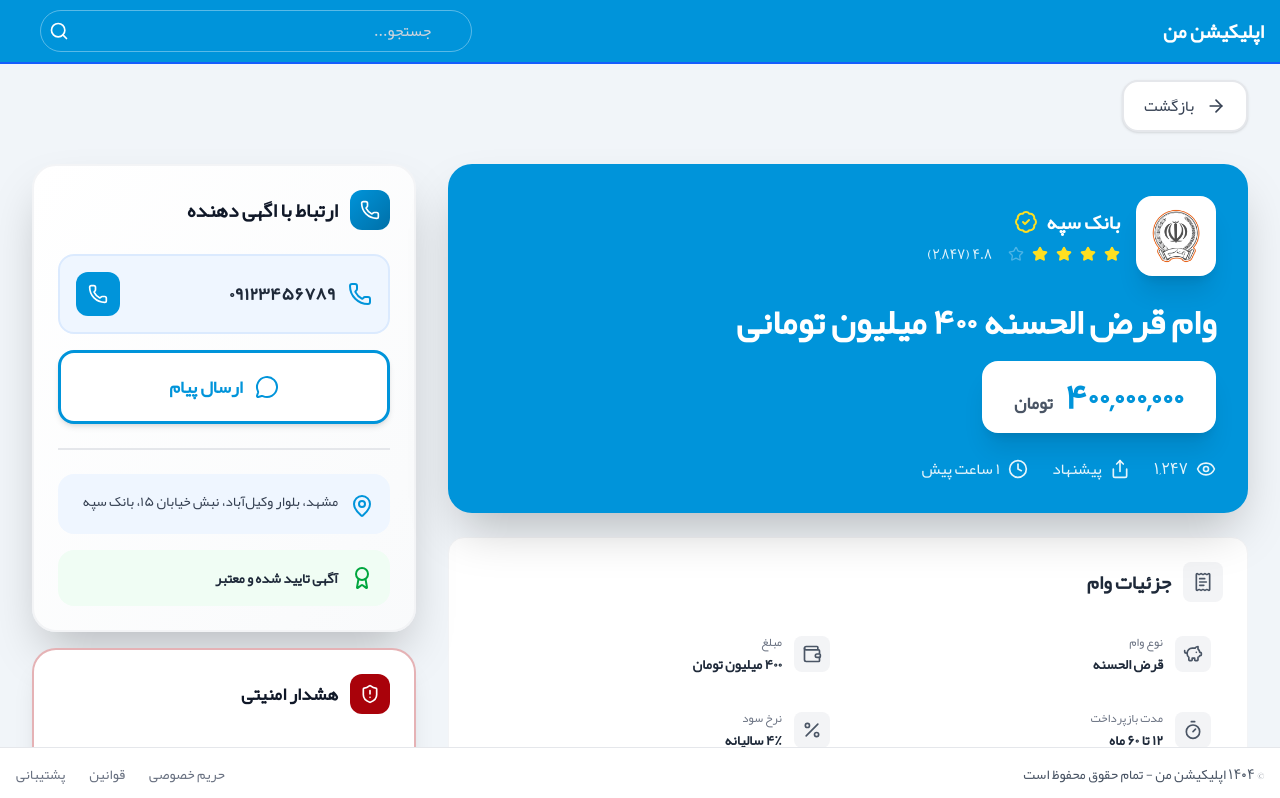
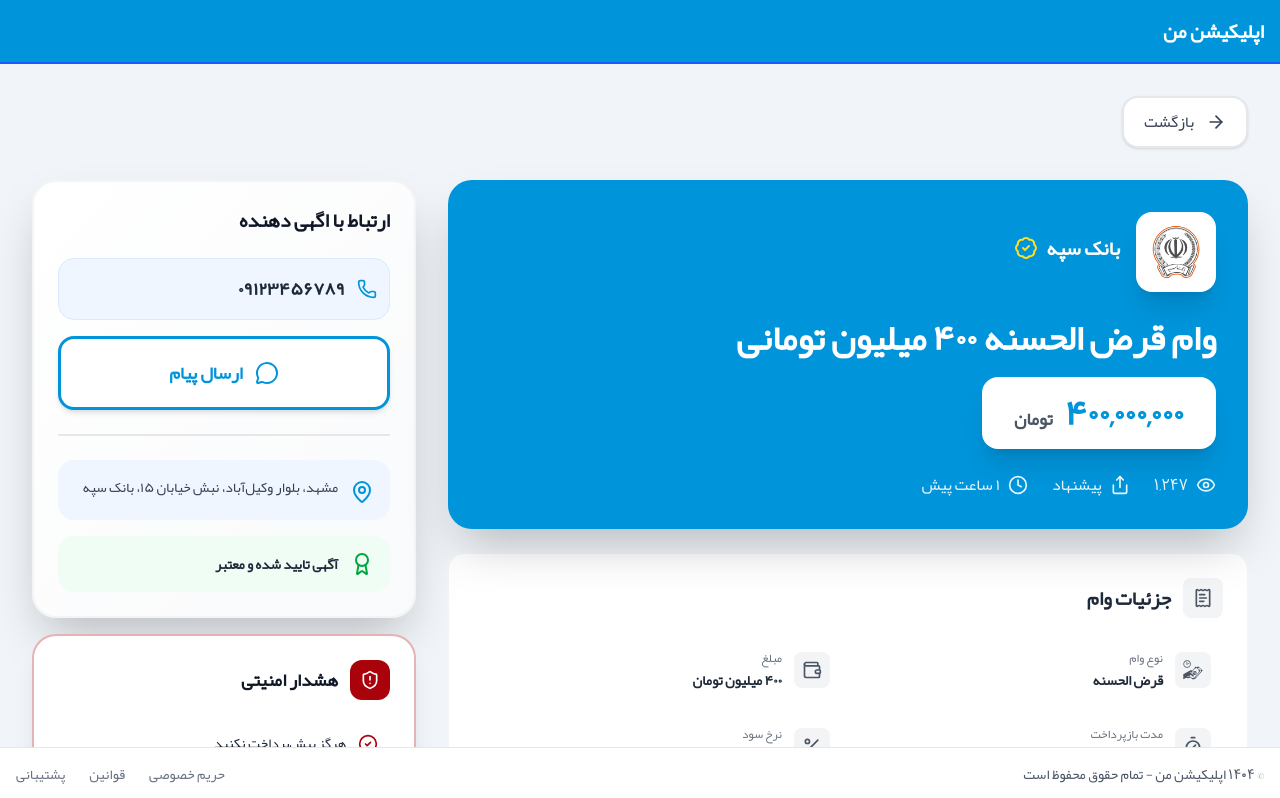
Before and after one commit to Yuozarseiph/pwa-bank, a Next.js app: page /ads/1 in a window 1280 px wide. Shown: the top 798 px of the page. Built offline with nearby package versions, Linux system fonts and the light colour scheme.

Commit message:
fixed bugs and updated sections

```diff
--- a/src/app/page.jsx
+++ b/src/app/page.jsx
@@ -15,21 +15,21 @@
     id: 1,
     lable: "وام مسکن",
     img: (
-      <HouseIcon className="h-15 w-15 p-1 bg-[#f1f5f9] rounded-xl text-[#0094da]" />
+      <HouseIcon className="h-20 w-20 p-1 bg-[#f1f5f9] rounded-xl text-[#0094da]" />
     ),
   },
   {
     id: 2,
     lable: "وام کسب و کار",
     img: (
-      <HandCoinsIcon className="h-15 w-15 p-1 bg-[#f1f5f9] rounded-xl text-[#0094da]" />
+      <HandCoinsIcon className="h-20 w-20 p-1 bg-[#f1f5f9] rounded-xl text-[#0094da]" />
     ),
   },
   {
     id: 3,
     lable: "وام خودرو",
     img: (
-      <CarIcon className="h-15 w-15 p-1 bg-[#f1f5f9] rounded-xl text-[#0094da]" />
+      <CarIcon className="h-20 w-20 p-1 bg-[#f1f5f9] rounded-xl text-[#0094da]" />
     ),
   },
   {
@@ -38,7 +38,7 @@
     img: (
       <img
         src="/icons/married.svg"
-        className="h-15 w-15 p-1 bg-[#f1f5f9] rounded-xl text-[#0094da]"
+        className="h-20 w-20 p-1 bg-[#f1f5f9] rounded-xl text-[#0094da]"
       />
     ),
   },
@@ -46,7 +46,7 @@
     id: 5,
     lable: "وام سفر",
     img: (
-      <PlaneIcon className="h-15 w-15 p-1 bg-[#f1f5f9] rounded-xl text-[#0094da]" />
+      <PlaneIcon className="h-20 w-20 bg-[#f1f5f9] rounded-xl text-[#0094da]" />
     ),
   },
 ];
@@ -65,26 +65,30 @@
     return <Loading />;
   }
   return (
-    <div className="flex min-h-dvh flex-col relative bg-[#f1f5f9] overflow-x-hidden">
+    <div className="flex min-h-dvh flex-col relative bg-[#f1f5f9] overflow-x-hidden lg:pt-20">
       <Navbar />
       <Header />
-      <div className="flex justify-center items-start flex-row-reverse p-2 lg:gap-6 lg:p-5">
+      <div className="flex relative justify-center items-start flex-row-reverse  p-2 lg:gap-6 lg:p-5">
         <div className="w-full md:w-[80%] max-w-[1080px] bg-white rounded-xl p-5 mb-22">
-          <div className=" lg:overflow-y-auto h-fit lg:max-h-[calc(100dvh-230px)] overscroll-contain touch-pan-y p-2">
+          <div className="  h-fit  overscroll-contain touch-pan-y p-2">
             <BankList />
             <hr className="mt-6 text-gray-300" />
-            <ul className="grid grid-cols-3 md:grid-cols-6 lg:grid-cols-8 gap-2 mt-8">
+            <ul className="flex flex-wrap gap-2 mt-8">
               {loan.map((item) => (
                 <li
                   key={item.id}
-                  className=" hover:scale-105 transition-all duration-300"
+                  className="hover:scale-105 transition-all duration-300"
                 >
                   <Link
                     href="/"
-                    className="flex flex-col justify-center items-center gap-3 cursor-pointer"
+                    className="flex flex-col justify-center items-center gap-3 cursor-pointer w-20"
                   >
                     {item.img}
-                    <h3>{item.lable}</h3>
+                    <h3 className="max-w-[100px] truncate">
+                      {item.lable.length > 10
+                        ? `${item.lable.substring(0, 10)}...`
+                        : item.lable}
+                    </h3>
                   </Link>
                 </li>
               ))}
--- a/src/components/AdDetailPage.jsx
+++ b/src/components/AdDetailPage.jsx
@@ -22,11 +22,15 @@
   ReceiptTextIcon,
   Award,
 } from "lucide-react";
+
 import { useRouter } from "next/navigation";
 import Header from "./Header";
 import Footer from "./Footer";
 import Navbar from "./Navbar";
 import Loading from "./Loading";
+const LoanType = function (){
+  return <img className="p-2" src="/icons/loan-type.svg" alt="icon"/>
+}
 
 const allAdsData = {
   1: {
@@ -58,7 +62,7 @@
 • عدم چک برگشتی در سیستم بانکی
 • سن بین ۲۵ تا ۶۵ سال`,
     details: [
-      { icon: PiggyBank, label: "نوع وام", value: "قرض الحسنه" },
+      { icon: LoanType, label: "نوع وام", value: "قرض الحسنه" },
       { icon: Wallet, label: "مبلغ", value: "۴۰۰ میلیون تومان" },
       { icon: Timer, label: "مدت بازپرداخت", value: "۱۲ تا ۶۰ ماه" },
       { icon: Percent, label: "نرخ سود", value: "۴٪ سالیانه" },
@@ -108,7 +112,7 @@
 • متأهل بودن
 • عدم مالکیت مسکن قبلی`,
     details: [
-      { icon: PiggyBank, label: "نوع وام", value: "وام مسکن" },
+      { icon: LoanType, label: "نوع وام", value: "وام مسکن" },
       { icon: Wallet, label: "مبلغ", value: "۵۰۰ میلیون تومان" },
       { icon: Timer, label: "مدت بازپرداخت", value: "تا ۱۰ سال" },
       { icon: Percent, label: "نرخ سود", value: "۶٪ سالیانه" },
@@ -158,7 +162,7 @@
 • سابقه کار حداقل ۱ سال
 • حقوق حداقل ۱۰ میلیون تومان`,
     details: [
-      { icon: PiggyBank, label: "نوع وام", value: "وام خودرو" },
+      { icon: LoanType, label: "نوع وام", value: "وام خودرو" },
       { icon: Wallet, label: "مبلغ", value: "۳۰۰ میلیون تومان" },
       { icon: Timer, label: "مدت بازپرداخت", value: "تا ۵ سال" },
       { icon: Percent, label: "نرخ سود", value: "۵٪ سالیانه" },
@@ -260,7 +264,7 @@
   }
 
   return (
-    <div className="min-h-screen -mt-16 md:mt-0 mb-25 md:mb-16">
+    <div className="min-h-screen lg:pt-20 pb-24 lg:pb-20">
       <style jsx global>{`
         body.no-scroll {
           overflow: hidden;
@@ -291,7 +295,7 @@
       <main className="container mx-auto px-4 sm:px-6 lg:px-8 max-w-7xl mt-20 lg:mt-2 md:py-2">
         <button
           onClick={() => router.back()}
-          className="group mb-8 inline-flex items-center gap-3 px-5 py-3 bg-white rounded-2xl text-gray-700 font-medium hover:text-[#0094da] border-2 border-gray-200 hover:border-[#0094da] transition-all shadow-sm hover:shadow-lg"
+          className="group cursor-pointer mb-8 inline-flex items-center gap-3 px-5 py-3 bg-white rounded-2xl text-gray-700 font-medium hover:text-[#0094da] border-2 border-gray-200 hover:border-[#0094da] transition-all shadow-sm hover:shadow-lg"
         >
           <ArrowRight className="w-5 h-5" />
           <span>بازگشت</span>
@@ -318,22 +322,6 @@
                         {adData.bank.verified && (
                           <BadgeCheck className="w-6 h-6 text-yellow-300" />
                         )}
-                      </div>
-                      <div className="flex items-center gap-2">
-                        {[...Array(5)].map((_, i) => (
-                          <Star
-                            key={i}
-                            className={`w-4 h-4 ${
-                              i < Math.floor(adData.bank.rating)
-                                ? "fill-yellow-300 text-yellow-300"
-                                : "text-white/30"
-                            }`}
-                          />
-                        ))}
-                        <span className="text-white/90 text-sm font-medium mr-2">
-                          {adData.bank.rating} (
-                          {adData.bank.totalReviews.toLocaleString()})
-                        </span>
                       </div>
                     </div>
                   </div>
@@ -418,30 +406,25 @@
           <div className="lg:col-span-4">
             <div className="hidden lg:block bg-linear-to-br from-white to-gray-50 rounded-3xl shadow-2xl p-6 border-2 border-gray-100 mb-4">
               <div className="flex items-center gap-3 mb-6">
-                <div className="w-10 h-10 rounded-xl bg-linear-to-br from-[#0094da] to-[#0070a8] flex items-center justify-center">
-                  <Phone className="w-5 h-5 text-white" />
-                </div>
                 <h3 className="text-xl font-black text-gray-900">
                   ارتباط با اگهی دهنده
                 </h3>
               </div>
 
               <div className="space-y-4">
-                <div className="p-4 rounded-2xl bg-blue-50 border-2 border-blue-100">
-                  <div className="flex items-center justify-between">
+                <div className="rounded-2xl bg-blue-50 hover:bg-blue-100 border transition-all duration-300 border-blue-100">
+                  <button
+                    onClick={handleContact}
+                    className="flex flex-row-reverse items-center justify-end gap-3 py-4 px-3 rounded-xl w-full text-white cursor-pointer transition-all"
+                  >
                     <div className="flex items-center gap-3">
-                      <Phone className="w-6 h-6 text-[#0094da]" />
                       <span className="text-lg font-bold text-gray-800">
                         {adData.contact.phone}
                       </span>
                     </div>
-                    <button
-                      onClick={handleContact}
-                      className="p-3 rounded-xl bg-[#0094da] text-white hover:bg-[#0070a8] transition-all"
-                    >
-                      <Phone className="w-5 h-5" />
-                    </button>
-                  </div>
+
+                    <Phone className="text-[#0094da] w-5 h-5" />
+                  </button>
                 </div>
 
                 <button
@@ -502,14 +485,11 @@
       </main>
 
       {showContactInfo && (
-        <div className="lg:hidden fixed inset-0 z-[60] bg-black/50 flex items-center justify-center p-4">
+        <div className="lg:hidden fixed inset-0 z-60 bg-black/50 flex items-center justify-center p-4">
           <div className="bg-white rounded-3xl shadow-2xl w-full max-w-md max-h-[90vh] overflow-y-auto">
             <div className="p-6">
               <div className="flex items-center justify-between mb-6">
                 <div className="flex items-center gap-3">
-                  <div className="w-10 h-10 rounded-xl bg-linear-to-br from-[#0094da] to-[#0070a8] flex items-center justify-center">
-                    <Phone className="w-5 h-5 text-white" />
-                  </div>
                   <h3 className="text-xl font-black text-gray-900">
                     اطلاعات تماس
                   </h3>
@@ -523,26 +503,24 @@
               </div>
 
               <div className="space-y-4">
-                <div className="p-4 rounded-2xl bg-blue-50 border-2 border-blue-100">
-                  <div className="flex items-center justify-between">
+                <div className="rounded-2xl bg-blue-50 hover:bg-blue-100 border transition-all duration-300 border-blue-100">
+                  <button
+                    onClick={handleContact}
+                    className="flex flex-row-reverse items-center justify-center gap-3 py-4 px-3 rounded-xl w-full text-white cursor-pointer transition-all"
+                  >
                     <div className="flex items-center gap-3">
-                      <Phone className="w-6 h-6 text-[#0094da]" />
                       <span className="text-lg font-bold text-gray-800">
                         {adData.contact.phone}
                       </span>
                     </div>
-                    <button
-                      onClick={handleContact}
-                      className="p-3 rounded-xl bg-[#0094da] text-white hover:bg-[#0070a8] transition-all"
-                    >
-                      <Phone className="w-5 h-5" />
-                    </button>
-                  </div>
+
+                    <Phone className="text-[#0094da] w-5 h-5" />
+                  </button>
                 </div>
 
                 <button
                   onClick={handleMessage}
-                  className="w-full p-4 rounded-2xl bg-white border-3 border-[#0094da] hover:bg-[#0094da]/5 transition-all shadow-md hover:shadow-lg"
+                  className="w-full p-4 rounded-2xl bg-white border border-[#0094da] hover:bg-[#0094da]/5 transition-all shadow-md hover:shadow-lg"
                 >
                   <div className="flex items-center justify-center gap-3">
                     <MessageCircle className="w-6 h-6 text-[#0094da]" />
--- a/src/components/BankList.jsx
+++ b/src/components/BankList.jsx
@@ -5,11 +5,21 @@
   { id: 1, img: "/banks/sepah-low.png", name: "سپه", slug: "sepah" },
   { id: 2, img: "/banks/melli-low.png", name: "ملی", slug: "melli" },
   { id: 3, img: "/banks/mellat-low.png", name: "ملت", slug: "mellat" },
-  { id: 4, img: "/banks/iran-zamin-low.png", name: "ایران زمین", slug: "iran-zamin" },
+  {
+    id: 4,
+    img: "/banks/iran-zamin-low.png",
+    name: "ایران زمین",
+    slug: "iran-zamin",
+  },
   { id: 5, img: "/banks/saderat-low.png", name: "صادرات", slug: "saderat" },
   { id: 6, img: "/banks/blu-bank-low.png", name: "بلو", slug: "blu-bank" },
   { id: 7, img: "/banks/bank-refah-low.png", name: "رفاه", slug: "refah" },
-  { id: 8, img: "/banks/Bank-Mehr-Iran-low.png", name: "مهر ایران", slug: "mehr-iran" },
+  {
+    id: 8,
+    img: "/banks/Bank-Mehr-Iran-low.png",
+    name: "مهر ایران",
+    slug: "mehr-iran",
+  },
   { id: 9, img: "/banks/bank-saman-low.png", name: "سامان", slug: "saman" },
 ];
 
@@ -20,7 +30,7 @@
         <span className="h-2 w-2 bg-[#0094da] rounded-full inline-block"></span>
         بانک های تحت پوشش
       </h2>
-      <ul className="grid grid-cols-4 sm:grid-cols-5 md:grid-cols-6 lg:grid-cols-7 xl:grid-cols-10 gap-x-2 gap-y-6 mt-8">
+        <ul className="flex flex-wrap mt-8 w-fit">
           {banks.map((item) => (
             <li
               key={item.id}
@@ -28,12 +38,12 @@
             >
               <Link
                 href={`/banks/${item.slug}`}
-              className="flex flex-col justify-center items-center gap-3 cursor-pointer rounded-lg p-2 hover:bg-blue-50 hover:border hover:border-blue-200"
+                className="flex justify-center items-center cursor-pointer p-1"
               >
                 <img
                   src={item.img}
                   alt={item.name}
-                className="h-15 w-15 p-1 bg-[#f1f5f9] rounded-xl"
+                  className="h-20 w-20 p-1 bg-[#f1f5f9] rounded-xl"
                 />
               </Link>
             </li>
--- a/src/components/BankLoansSection.jsx
+++ b/src/components/BankLoansSection.jsx
@@ -1,11 +1,12 @@
 "use client";
-import { ChevronLeftIcon, SearchIcon } from "lucide-react";
+import { ArrowRight, ChevronLeftIcon, SearchIcon } from "lucide-react";
 import { useState, useEffect } from "react";
 import Header from "./Header";
 import Navbar from "./Navbar";
 import Footer from "./Footer";
 import Loading from "@/components/Loading";
 import Link from "next/link";
+import { useRouter } from "next/navigation";
 
 const topNav = [
   { id: 1, lable: "کارمزد %0", percent: 0 },
@@ -203,6 +204,7 @@
   const [priceRange, setPriceRange] = useState({ from: "", to: "" });
   const [showAllLoans, setShowAllLoans] = useState(false);
   const [loading, setLoading] = useState(true);
+  const router = useRouter();
   useEffect(() => {
     const timer = setTimeout(() => {
       setLoading(false);
@@ -292,7 +294,14 @@
     <div className="">
       <Header />
       <Navbar />
-      <div className="flex flex-col max-w-[1080px] bg-white mx-2 md:mx-auto p-5 rounded-xl mb-25 md:mb-20 md:mt-10 ">
+      <div className="flex flex-col max-w-[1080px] bg-white lg:mx-auto rounded-xl mx-4 p-5 mt-2 mb-25 lg:mb-20 lg:mt-20">
+        <button
+          onClick={() => router.back()}
+          className="group w-fit cursor-pointer mb-8 inline-flex items-center gap-3 px-5 py-3 bg-white rounded-2xl text-gray-700 font-medium hover:text-[#0094da] border-2 border-gray-200 hover:border-[#0094da] transition-all shadow-sm hover:shadow-lg"
+        >
+          <ArrowRight className="w-5 h-5" />
+          <span>بازگشت</span>
+        </button>
         <div className="flex items-center gap-4 mb-8">
           <img
             src={currentBank.img}
--- a/src/components/Header.jsx
+++ b/src/components/Header.jsx
@@ -1,27 +1,13 @@
-// components/Header.jsx (نسخه به‌روزرسانی شده)
 "use client";
 
-import { useState } from "react";
 import Link from "next/link";
-import {Search } from "lucide-react";
-import { usePathname } from "next/navigation";
 
 export default function Header() {
-  const [searchQuery, setSearchQuery] = useState("");
-  const pathname = usePathname();
-  const isHomePage = pathname === "/";
-
-
-  const handleSearch = (e) => {
-    e.preventDefault();
-  };
-
   return (
     <>
       <header className="w-full fixed top-0 bg-[#0094da] border-b-2 border-blue-600 h-16 z-50">
         <div className="flex items-center justify-between h-full px-4">
           <div className="flex items-center gap-2">
-
             <Link
               href="/"
               className="text-white text-lg sm:text-xl font-bold truncate max-w-[120px] sm:max-w-none hover:opacity-80 transition-opacity"
@@ -29,29 +15,8 @@
               اپلیکیشن من
             </Link>
           </div>
-          {!isHomePage && (
-            <div className="flex-1 max-w-md mx-4">
-              <form onSubmit={handleSearch} className="relative mx-2 my-1 border border-white/35 rounded-full">
-                <input
-                  type="text"
-                  value={searchQuery}
-                  onChange={(e) => setSearchQuery(e.target.value)}
-                  placeholder="جستجو..."
-                  className="w-full px-4 py-2 pr-10 rounded-lg text-white focus:outline-none placeholder:text-gray-300"
-                />
-                <button
-                  type="submit"
-                  className="absolute left-2 top-1/2 transform -translate-y-1/2 text-white hover:text-gray-700"
-                >
-                  <Search className="h-5 w-5" />
-                </button>
-              </form>
-            </div>
-          )}
         </div>
       </header>
-
-      <div className="h-16"></div>
     </>
   );
 }
--- a/src/components/LoanDetail.jsx
+++ b/src/components/LoanDetail.jsx
@@ -1,7 +1,12 @@
 "use client";
 import { useState, useEffect } from "react";
 import { useParams, useRouter } from "next/navigation";
-import { ArrowRight, Calendar, ChartLineIcon, BadgeDollarSignIcon } from "lucide-react";
+import {
+  ArrowRight,
+  ChartLineIcon,
+  BadgeDollarSignIcon,
+  ArrowLeft,
+} from "lucide-react";
 import Header from "./Header";
 import Navbar from "./Navbar";
 import Footer from "./Footer";
@@ -235,25 +240,32 @@
   }
 
   return (
-    <div className="">
+    <div className="pt-2 px-2 lg:pt-10">
       <Header />
       <Navbar />
-      <div className="flex flex-col max-w-[1080px] bg-white mx-2 md:mx-auto p-5 rounded-xl mb-25 md:mb-20 md:mt-10">
+      <div className="flex flex-col max-w-[1080px] bg-white lg:mx-auto rounded-xl mx-4 p-5 mt-2 mb-25 lg:mb-20 lg:mt-13">
+        <button
+          onClick={() => router.back()}
+          className="group w-fit cursor-pointer mb-8 inline-flex items-center gap-3 px-5 py-3 bg-white rounded-2xl text-gray-700 font-medium hover:text-[#0094da] border-2 border-gray-200 hover:border-[#0094da] transition-all shadow-sm hover:shadow-lg"
+        >
+          <ArrowRight className="w-5 h-5" />
+          <span>بازگشت</span>
+        </button>
         <div className="flex items-center gap-2 text-sm text-gray-600 mb-6">
           <button
             onClick={() => router.push("/")}
-            className="hover:text-[#0094da] transition-colors duration-300"
+            className="cursor-pointer hover:text-[#0094da] transition-colors duration-300"
           >
             خانه
           </button>
-          <ArrowRight className="h-4 w-4" />
+          <ArrowLeft className="h-4 w-4" />
           <button
             onClick={() => router.push(`/banks/${loan.bankSlug}`)}
-            className="hover:text-[#0094da] transition-colors duration-300"
+            className="cursor-pointer hover:text-[#0094da] transition-colors duration-300"
           >
             بانک {loan.bank}
           </button>
-          <ArrowRight className="h-4 w-4" />
+          <ArrowLeft className="h-4 w-4" />
           <span className="text-gray-800 font-medium">{loan.description}</span>
         </div>
 
--- a/src/components/SideBar.jsx
+++ b/src/components/SideBar.jsx
@@ -30,8 +30,7 @@
   ];
 
   return (
-    <>
-      <nav className="hidden lg:block bg-white border border-gray-300 z-45 lg:w-[450px] lg:h-fit rounded-xl">
+    <nav className="hidden sticky lg:block bg-white border border-gray-300 z-45 lg:w-[450px] lg:h-fit rounded-xl">
       <h2 className="flex m-5 border border-gray-400 p-2 rounded-lg text-sm gap-2 items-center font-light text-gray-500">
         <UserIcon className="text-[#a9020a] text-sm" /> نام کاربری شما
       </h2>
@@ -55,8 +54,5 @@
         ))}
       </ul>
     </nav>
-
-      <div className="lg:hidden h-16"></div>
-    </>
   );
 }
```
Also changed, not shown: public/icons/loan-type.svg (added). Lines whose indentation alone changed are shown as unchanged.
